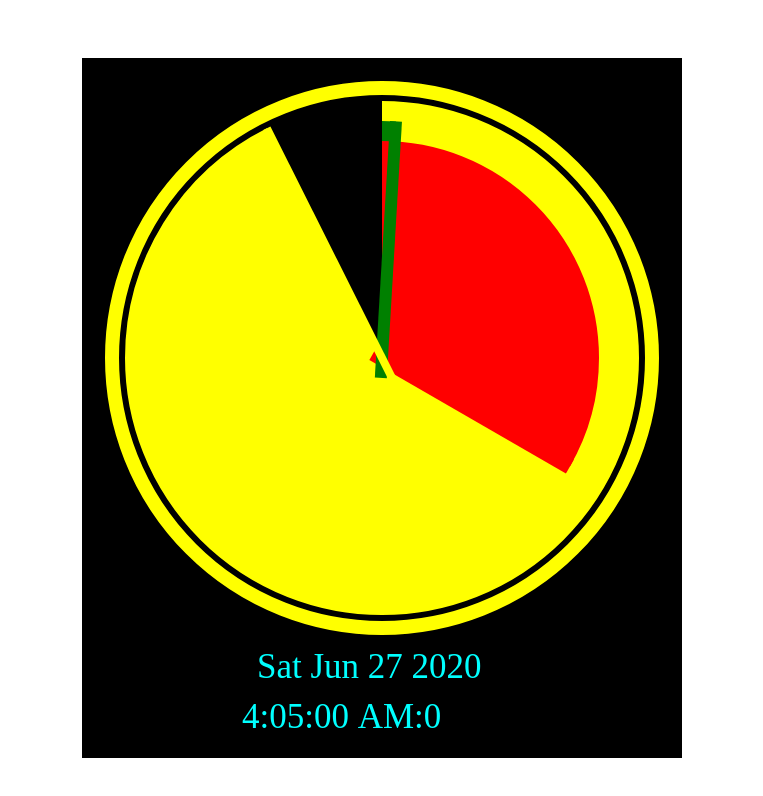
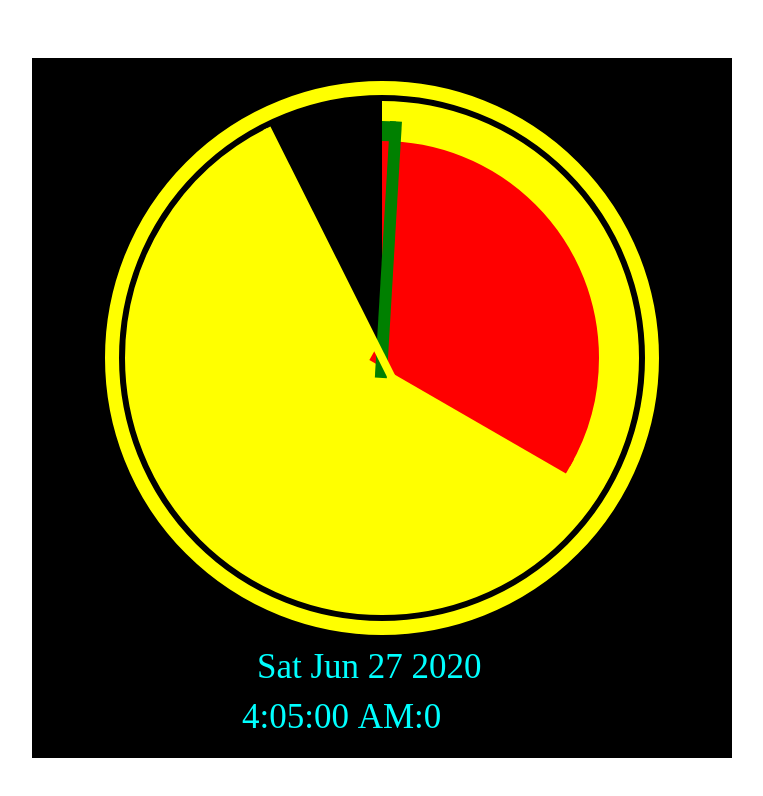
Before and after one commit to WuGe01/RoundClock, a plain HTML site: page index.html in a window 1280 px wide. Shown: the whole page, without its empty margins (266-1029 px from the left). Drawn offline with Linux system fonts and the light colour scheme.

```diff
--- a/index.html
+++ b/index.html
@@ -17,17 +17,17 @@
 </head>
 
 <body>
-    <canvas id="mycanvas" width="600" height="700">
+    <canvas id="mycanvas" width="700" height="700">
     </canvas>
     <script>
         const canvas = document.getElementById('mycanvas');
         const ctx = canvas.getContext('2d');
-        canvas.width = 600;
+        canvas.width = 700;
         canvas.height = 700;
         printHere();
-        function degree(e) {
-            let v = e * Math.PI / 180;
-            return v;
+        function degree(degree) {
+            var factor = Math.PI/180;
+            return degree*factor;
         }
         function printHere() {
             var now = new Date();
@@ -37,8 +37,9 @@
             var min = now.getMinutes();
             var sec = now.getSeconds();
             var mil = now.getMilliseconds();
-            var smoothsec = sec + (mil / 1000);
-            var smoothmin = min + (smoothsec / 60);
+            var smoothsec = sec+(mil/1000);
+            var smoothmin = min+(smoothsec/60);
+
             var xs=Math.cos(degree(smoothsec * 6) - 90)*257;
             var ys=Math.sin(degree(smoothsec * 6) - 90)*257;
             var x_s=Math.cos(degree(smoothsec * 6) - 90)*30;
@@ -51,65 +52,64 @@
             var yh=Math.sin(degree((hrs*30) - 90))*217;
             var x_h=Math.cos(degree((hrs*30) - 90))*10;
             var y_h=Math.sin(degree((hrs*30) - 90))*10;
-            ctx.fillRect(0, 0, 600, 700);
+            ctx.fillRect(0, 0, 700, 700);
 
-            console.log(sec);
 
 
             ctx.beginPath();
             ctx.strokeStyle = 'yellow';
             ctx.lineWidth = 14;
-            ctx.arc(300, 300, 270, 0, 2*Math.PI);
+            ctx.arc(350, 300, 270, 0, 2*Math.PI);
             ctx.stroke();
 
             ctx.beginPath();
             ctx.strokeStyle = 'yellow';
             ctx.lineWidth = 257;
-            ctx.arc(300, 300, 128.5, degree(270), degree(smoothsec * 6) - 90);
+            ctx.arc(350, 300, 128.5, degree(270), degree(smoothsec * 6) - 90);
             ctx.stroke();
 
             ctx.beginPath();
             ctx.strokeStyle = 'green';
             ctx.lineWidth = 237;
-            ctx.arc(300, 300, 118.5, degree(270), degree(smoothmin * 6) - 90);
+            ctx.arc(350, 300, 118.5, degree(270), degree(smoothmin * 6) - 90);
             ctx.stroke();
 
             ctx.beginPath();
             ctx.strokeStyle = 'red';
             ctx.lineWidth = 217;
-            ctx.arc(300, 300, 108.5, degree(270), degree((hrs*30) - 90));
+            ctx.arc(350, 300, 108.5, degree(270), degree((hrs*30) - 90));
             ctx.stroke();
 
             ctx.beginPath();
             ctx.lineWidth = 16;
             ctx.strokeStyle = 'red';
-            ctx.moveTo(300-x_h, 300-y_h);
-            ctx.lineTo(xh+300, yh+300);
+            ctx.moveTo(350-x_h, 300-y_h);
+            ctx.lineTo(xh+350, yh+300);
             ctx.stroke();
 
             ctx.beginPath();
             ctx.lineWidth = 12;
             ctx.strokeStyle = 'green';
-            ctx.moveTo(300-x_m, 300-y_m);
-            ctx.lineTo(xm+300, ym+300);
+            ctx.moveTo(350-x_m, 300-y_m);
+            ctx.lineTo(xm+350, ym+300);
             ctx.stroke();
 
             ctx.beginPath();
             ctx.lineWidth = 8;
             ctx.strokeStyle = 'yellow';
-            ctx.moveTo(300-x_s, 300-y_s);
-            ctx.lineTo(xs+300, ys+300);
+            ctx.moveTo(350-x_s, 300-y_s);
+            ctx.lineTo(xs+350, ys+300);
             ctx.stroke();
 
 
 
             ctx.font = "35px Microsoft JhengHei";
             ctx.fillStyle = 'rgba(00, 255, 255, 1)'
-            ctx.fillText(today, 175, 620);
+            ctx.fillText(today, 225, 620);
 
             ctx.font = "35px Microsoft JhengHei";
             ctx.fillStyle = 'rgba(00, 255, 255, 1)'
-            ctx.fillText(time+":"+mil, 160, 670);
+            ctx.fillText(time+":"+mil, 210, 670);
 
             ctx.fillStyle = 'rgba(0, 0, 0, 1)'
 
```
